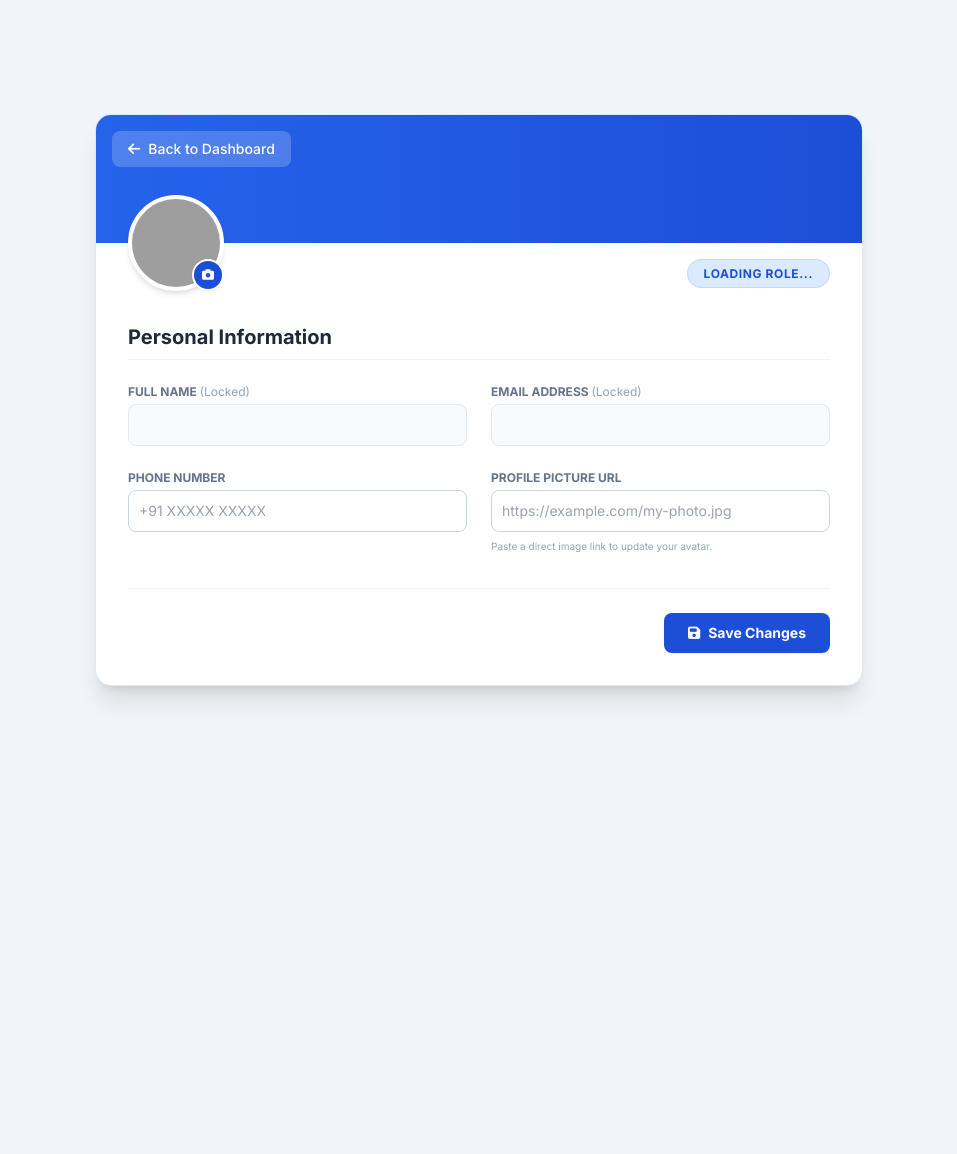
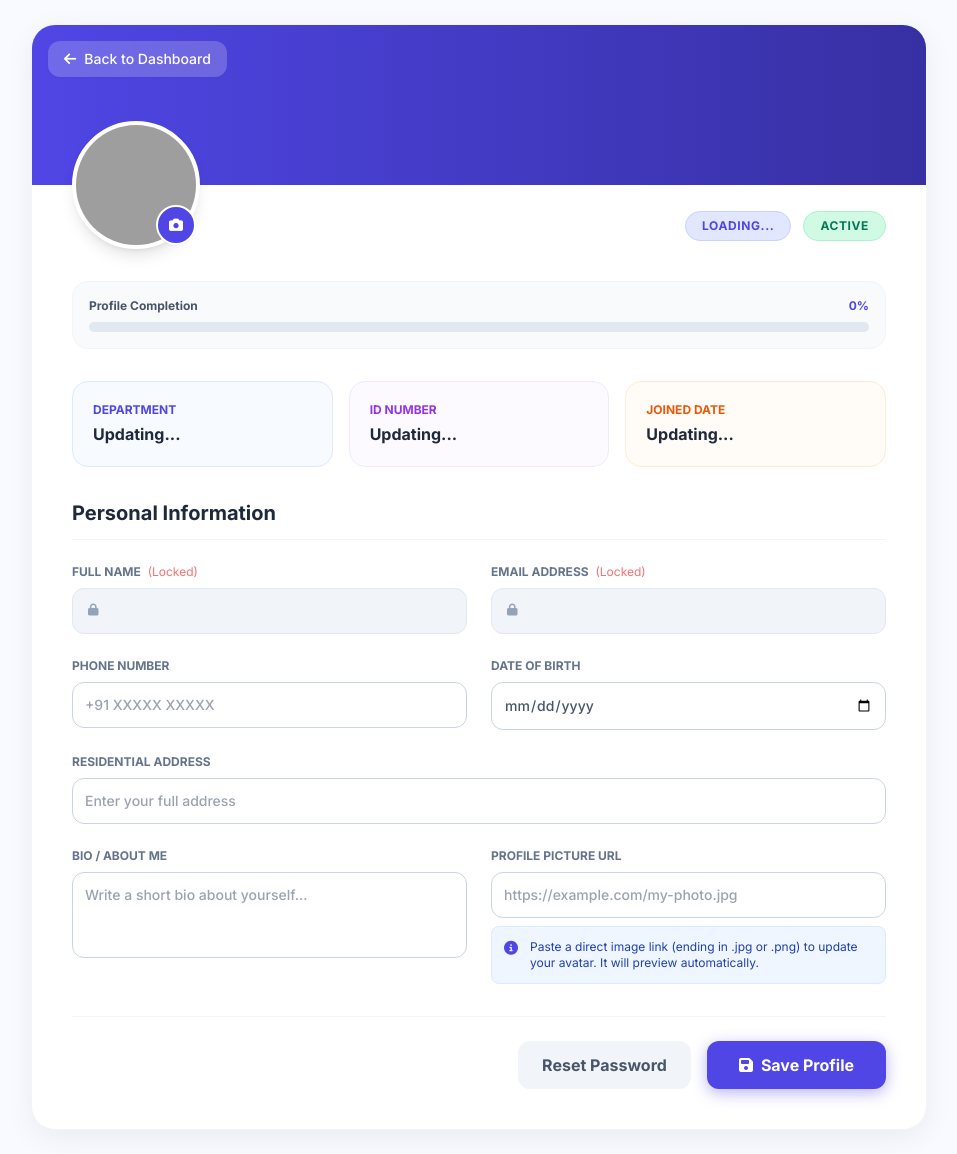
Before and after one commit to Madhavan-Vashishtha/ACET-Nexus, a Flask app: page /profile in a window 1280 px wide. Shown: the whole page, without its empty margins (161-1118 px from the left). Before the commit the page ends 701 px from the top, so only its background shows below. Run offline with Flask 3, Linux system fonts and the light colour scheme; some libraries are stand-ins or nearby versions; grey boxes are pictures that could not be loaded.

Commit message:
Integrated premium profile page with Firebase, dynamic role data, and completion progress bar

```diff
--- a/static/js/profile.js
+++ b/static/js/profile.js
@@ -11,13 +11,53 @@ document.addEventListener("DOMContentLoaded", () => {
     const profName = document.getElementById("profName");
     const profEmail = document.getElementById("profEmail");
     const profPhone = document.getElementById("profPhone");
+    const profDob = document.getElementById("profDob");
+    const profAddress = document.getElementById("profAddress");
+    const profBio = document.getElementById("profBio");
     const profPicUrl = document.getElementById("profPicUrl");
+
     const profileAvatar = document.getElementById("profileAvatar");
     const roleBadge = document.getElementById("roleBadge");
+    const idLabel = document.getElementById("idLabel");
+    const profEnrollment = document.getElementById("profEnrollment");
+    const profDepartment = document.getElementById("profDepartment");
+    const profJoined = document.getElementById("profJoined");
+
+    const profileBar = document.getElementById("profileBar");
+    const profilePercent = document.getElementById("profilePercent");
+
     const btnSaveProfile = document.getElementById("btnSaveProfile");
     const btnBackToDashboard = document.getElementById("btnBackToDashboard");
 
-    // 1. Auth & Data Fetch
+    // Array of fields to calculate profile completion
+    const completionFields = [profName, profEmail, profPhone, profDob, profAddress, profBio, profPicUrl];
+
+    function updateCompletion() {
+        const total = completionFields.length;
+        let filled = 0;
+        completionFields.forEach(field => {
+            if (field.value && field.value.trim() !== "") filled++;
+        });
+        const percent = Math.round((filled / total) * 100);
+        profileBar.style.width = percent + "%";
+        profilePercent.textContent = percent + "%";
+
+        // Color changes based on completion
+        if (percent === 100) {
+            profileBar.className = "bg-gradient-to-r from-emerald-400 to-emerald-600 h-2.5 rounded-full transition-all duration-500 shadow-sm";
+            profilePercent.className = "font-black text-emerald-600";
+        } else {
+            profileBar.className = "bg-gradient-to-r from-brand to-indigo-400 h-2.5 rounded-full transition-all duration-500 shadow-sm";
+            profilePercent.className = "font-black text-brand";
+        }
+    }
+
+    // Attach listener to all inputs for real-time progress bar update
+    completionFields.forEach(field => {
+        field.addEventListener("input", updateCompletion);
+    });
+
+    // 1. Auth & Data Fetch from Firebase
     onAuthStateChanged(auth, async (user) => {
         if (user) {
             currentUserId = user.uid;
@@ -27,31 +67,53 @@ document.addEventListener("DOMContentLoaded", () => {
 
                 if(userDoc.exists()) {
                     const data = userDoc.data();
-                    currentUserRole = data.role;
+                    currentUserRole = data.role || 'student';
 
-                    // Populate Data
+                    // Populate Base Fields
                     profName.value = data.name || "No Name Set";
                     profEmail.value = data.email || user.email;
-                    roleBadge.innerText = currentUserRole;
+                    if(data.phone) profPhone.value = data.phone;
+                    if(data.dob) profDob.value = data.dob;
+                    if(data.address) profAddress.value = data.address;
+                    if(data.bio) profBio.value = data.bio;
 
-                    // Set editable fields if they exist
-                    if(data.phone) profPhone.value = data.phone;
+                    // Avatar logic
                     if(data.profilePic) {
                         profPicUrl.value = data.profilePic;
                         profileAvatar.src = data.profilePic;
                     } else {
-                        // Fallback avatar based on name
-                        profileAvatar.src = `https://ui-avatars.com/api/?name=${data.name}&background=eff6ff&color=1d4ed8`;
+                        profileAvatar.src = `https://ui-avatars.com/api/?name=${data.name || 'User'}&background=eff6ff&color=4f46e5`;
                     }
 
-                    // Dynamically set background color of badge based on role
-                    if(currentUserRole === 'admin') roleBadge.className = "bg-purple-100 text-purple-700 px-4 py-1.5 rounded-full text-xs font-bold uppercase tracking-wider border border-purple-200";
-                    if(currentUserRole === 'teacher') roleBadge.className = "bg-orange-100 text-orange-700 px-4 py-1.5 rounded-full text-xs font-bold uppercase tracking-wider border border-orange-200";
+                    // Dynamic Role UI changes
+                    roleBadge.innerText = currentUserRole;
+                    profJoined.innerText = data.joinedDate || new Date().toLocaleDateString('en-US', { month: 'short', year: 'numeric' });
+
+                    if (currentUserRole === 'admin') {
+                        roleBadge.className = "bg-purple-100 text-purple-700 px-4 py-1.5 rounded-full text-xs font-bold uppercase tracking-wider border border-purple-200";
+                        idLabel.innerText = "Admin ID";
+                        profEnrollment.innerText = data.adminId || "ADM-001";
+                        profDepartment.innerText = "Management";
+                    }
+                    else if (currentUserRole === 'teacher') {
+                        roleBadge.className = "bg-orange-100 text-orange-700 px-4 py-1.5 rounded-full text-xs font-bold uppercase tracking-wider border border-orange-200";
+                        idLabel.innerText = "Employee ID";
+                        profEnrollment.innerText = data.empId || "EMP-" + Math.floor(1000 + Math.random() * 9000);
+                        profDepartment.innerText = data.department || "Computer Science";
+                    }
+                    else {
+                        roleBadge.className = "bg-indigo-100 text-brand px-4 py-1.5 rounded-full text-xs font-bold uppercase tracking-wider border border-indigo-200";
+                        idLabel.innerText = "Enrollment No";
+                        profEnrollment.innerText = data.enrollment || "STU-" + Math.floor(10000 + Math.random() * 90000);
+                        profDepartment.innerText = data.section || "BCA Final Year";
+                    }
+
+                    // Run completion check after data loads
+                    updateCompletion();
 
                 }
             } catch (error) {
                 console.error("Error fetching profile: ", error);
-                alert("Failed to load profile data.");
             }
         } else {
             window.location.href = "/login";
@@ -64,15 +126,12 @@ document.addEventListener("DOMContentLoaded", () => {
         if(newUrl) {
             profileAvatar.src = newUrl;
         } else {
-            profileAvatar.src = `https://ui-avatars.com/api/?name=${profName.value}&background=eff6ff&color=1d4ed8`;
+            profileAvatar.src = `https://ui-avatars.com/api/?name=${profName.value}&background=eff6ff&color=4f46e5`;
         }
     });
 
-    // 3. Save Profile Updates
+    // 3. Save Profile Updates to Firebase
     btnSaveProfile.addEventListener("click", async () => {
-        const newPhone = profPhone.value.trim();
-        const newPicUrl = profPicUrl.value.trim();
-
         // Basic UI loading state
         const originalText = btnSaveProfile.innerHTML;
         btnSaveProfile.innerHTML = `<i class="fa-solid fa-spinner fa-spin"></i> Saving...`;
@@ -82,16 +141,26 @@ document.addEventListener("DOMContentLoaded", () => {
             const userRef = doc(db, "users", currentUserId);
 
             await updateDoc(userRef, {
-                phone: newPhone,
-                profilePic: newPicUrl
+                phone: profPhone.value.trim(),
+                dob: profDob.value,
+                address: profAddress.value.trim(),
+                bio: profBio.value.trim(),
+                profilePic: profPicUrl.value.trim()
             });
 
-            alert("Profile updated successfully!");
+            // Green success effect on button
+            btnSaveProfile.className = "bg-emerald-500 text-white px-8 py-3 rounded-xl font-bold shadow-[0_4px_15px_rgba(16,185,129,0.4)] transition flex items-center justify-center gap-2 text-sm md:text-base w-full md:w-auto";
+            btnSaveProfile.innerHTML = `<i class="fa-solid fa-check"></i> Saved Successfully`;
+
+            setTimeout(() => {
+                btnSaveProfile.className = "bg-brand text-white px-8 py-3 rounded-xl font-bold shadow-[0_4px_15px_rgba(79,70,229,0.4)] hover:bg-indigo-700 transition flex items-center justify-center gap-2 text-sm md:text-base w-full md:w-auto";
+                btnSaveProfile.innerHTML = originalText;
+                btnSaveProfile.disabled = false;
+            }, 2000);
+
         } catch (error) {
             console.error(error);
-            alert("Error updating profile.");
-        } finally {
-            // Restore button
+            alert("Error updating profile. Please try again.");
             btnSaveProfile.innerHTML = originalText;
             btnSaveProfile.disabled = false;
         }
@@ -99,16 +168,10 @@ document.addEventListener("DOMContentLoaded", () => {
 
     // 4. Back to Dashboard Router
     btnBackToDashboard.addEventListener("click", () => {
-        if (!currentUserRole) return;
+        if (!currentUserRole) return window.location.href = "/";
 
-        if (currentUserRole === 'admin') {
-            window.location.href = "/admin-dashboard"; // Ensure these match your Flask routes
-        } else if (currentUserRole === 'teacher') {
-            window.location.href = "/teacher-dashboard";
-        } else if (currentUserRole === 'student') {
-            window.location.href = "/student-dashboard";
-        } else {
-            window.location.href = "/dashboard";
-        }
+        if (currentUserRole === 'admin') window.location.href = "/admin-dashboard";
+        else if (currentUserRole === 'teacher') window.location.href = "/teacher-dashboard";
+        else window.location.href = "/student-dashboard";
     });
 });
--- a/templates/profile.html
+++ b/templates/profile.html
@@ -9,73 +9,134 @@
     <link rel="stylesheet" href="https://cdnjs.cloudflare.com/ajax/libs/font-awesome/6.4.0/css/all.min.css">
     <script>
         tailwind.config = {
-            theme: { extend: { fontFamily: { sans: ['Inter', 'sans-serif'] }, colors: { brand: '#1d4ed8' } } }
+            theme: { extend: { fontFamily: { sans: ['Inter', 'sans-serif'] }, colors: { brand: '#4f46e5', darkBg: '#0b132b' } } }
         }
     </script>
     <style>
-        body { background-color: #f1f5f9; }
+        body { background-color: #f8faff; }
+        .locked-field { background-color: #f1f5f9; color: #94a3b8; cursor: not-allowed; }
+        /* Custom Scrollbar */
+        ::-webkit-scrollbar { width: 6px; }
+        ::-webkit-scrollbar-track { background: transparent; }
+        ::-webkit-scrollbar-thumb { background: #cbd5e1; border-radius: 10px; }
     </style>
 </head>
-<body class="flex items-center justify-center min-h-screen p-6 text-slate-800 text-sm">
+<body class="flex items-start md:items-center justify-center min-h-screen p-4 md:p-6 text-slate-800 text-sm">
 
-    <div class="bg-white w-full max-w-3xl rounded-2xl shadow-xl overflow-hidden border border-slate-200">
+    <div class="bg-white w-full max-w-4xl rounded-3xl shadow-[0_8px_30px_rgba(0,0,0,0.06)] overflow-hidden border border-slate-100">
 
-        <div class="bg-gradient-to-r from-blue-600 to-brand h-32 relative">
-            <button id="btnBackToDashboard" class="absolute top-4 left-4 bg-white/20 hover:bg-white/30 text-white px-4 py-2 rounded-lg backdrop-blur-sm font-medium transition flex items-center gap-2">
+        <div class="bg-gradient-to-r from-brand to-indigo-800 h-32 md:h-40 relative">
+            <button id="btnBackToDashboard" class="absolute top-4 left-4 bg-white/20 hover:bg-white/30 text-white px-4 py-2 rounded-xl backdrop-blur-md font-medium transition flex items-center gap-2 text-xs md:text-sm shadow-sm">
                 <i class="fa-solid fa-arrow-left"></i> Back to Dashboard
             </button>
         </div>
 
-        <div class="px-8 pb-8 relative">
+        <div class="px-6 md:px-10 pb-10 relative">
 
-            <div class="flex justify-between items-end -mt-12 mb-8">
+            <div class="flex flex-col md:flex-row md:justify-between items-center md:items-end -mt-12 md:-mt-16 mb-8 gap-4 text-center md:text-left">
                 <div class="relative">
-                    <img id="profileAvatar" src="https://ui-avatars.com/api/?name=User&background=eff6ff&color=1d4ed8" alt="Profile" class="w-24 h-24 rounded-full border-4 border-white shadow-md bg-white object-cover">
-                    <div class="absolute bottom-0 right-0 bg-brand text-white w-8 h-8 rounded-full flex items-center justify-center border-2 border-white shadow-sm cursor-pointer hover:scale-105 transition">
-                        <i class="fa-solid fa-camera text-xs"></i>
+                    <img id="profileAvatar" src="https://ui-avatars.com/api/?name=User&background=eff6ff&color=4f46e5" alt="Profile" class="w-24 h-24 md:w-32 md:h-32 rounded-full border-4 border-white shadow-lg bg-white object-cover">
+                    <div class="absolute bottom-1 right-1 bg-brand text-white w-8 h-8 md:w-10 md:h-10 rounded-full flex items-center justify-center border-2 border-white shadow-sm cursor-pointer hover:scale-105 transition">
+                        <i class="fa-solid fa-camera text-xs md:text-sm"></i>
                     </div>
                 </div>
-                <div class="mb-2">
-                    <span id="roleBadge" class="bg-blue-100 text-brand px-4 py-1.5 rounded-full text-xs font-bold uppercase tracking-wider border border-blue-200">Loading Role...</span>
+                <div class="flex flex-wrap justify-center md:justify-end gap-2 md:gap-3 items-center mb-2">
+                    <span id="roleBadge" class="bg-indigo-100 text-brand px-4 py-1.5 rounded-full text-xs font-bold uppercase tracking-wider border border-indigo-200">Loading...</span>
+                    <span id="statusBadge" class="bg-emerald-100 text-emerald-700 px-4 py-1.5 rounded-full text-xs font-bold uppercase tracking-wider border border-emerald-200">Active</span>
                 </div>
             </div>
 
-            <h2 class="text-xl font-bold text-slate-800 mb-6 border-b border-slate-100 pb-2">Personal Information</h2>
+            <div class="mb-8 bg-slate-50 p-4 rounded-2xl border border-slate-100">
+                <div class="flex justify-between text-xs mb-2">
+                    <span class="font-bold text-slate-600">Profile Completion</span>
+                    <span id="profilePercent" class="font-black text-brand">0%</span>
+                </div>
+                <div class="w-full bg-slate-200 h-2.5 rounded-full overflow-hidden">
+                    <div id="profileBar" class="bg-gradient-to-r from-brand to-indigo-400 h-2.5 rounded-full transition-all duration-500 shadow-sm" style="width: 0%"></div>
+                </div>
+            </div>
 
-            <div class="grid grid-cols-2 gap-6 mb-6">
+            <div class="grid grid-cols-2 md:grid-cols-3 gap-4 mb-8">
+                <div class="bg-blue-50/50 border border-blue-100 rounded-2xl p-4 md:p-5">
+                    <p class="text-[10px] md:text-xs uppercase font-bold text-brand mb-1">Department</p>
+                    <p id="profDepartment" class="font-black text-slate-800 text-sm md:text-base">Updating...</p>
+                </div>
+                <div class="bg-purple-50/50 border border-purple-100 rounded-2xl p-4 md:p-5">
+                    <p id="idLabel" class="text-[10px] md:text-xs uppercase font-bold text-purple-600 mb-1">ID Number</p>
+                    <p id="profEnrollment" class="font-black text-slate-800 text-sm md:text-base">Updating...</p>
+                </div>
+                <div class="col-span-2 md:col-span-1 bg-orange-50/50 border border-orange-100 rounded-2xl p-4 md:p-5">
+                    <p class="text-[10px] md:text-xs uppercase font-bold text-orange-600 mb-1">Joined Date</p>
+                    <p id="profJoined" class="font-black text-slate-800 text-sm md:text-base">Updating...</p>
+                </div>
+            </div>
+
+            <h2 class="text-xl font-black text-slate-800 mb-6 border-b border-slate-100 pb-3">Personal Information</h2>
+
+            <div class="grid grid-cols-1 md:grid-cols-2 gap-6 mb-6">
                 <div>
-                    <label class="text-xs font-bold text-slate-500 uppercase mb-1 block">Full Name <span class="text-slate-400 font-normal capitalize">(Locked)</span></label>
-                    <input type="text" id="profName" disabled class="w-full bg-slate-50 border border-slate-200 p-2.5 rounded-lg text-slate-500 font-medium cursor-not-allowed">
+                    <label class="text-xs font-bold text-slate-500 uppercase mb-2 block">Full Name <span class="text-red-400 font-normal normal-case ml-1">(Locked)</span></label>
+                    <div class="relative">
+                        <i class="fa-solid fa-lock absolute left-4 top-3.5 text-slate-400 text-xs"></i>
+                        <input type="text" id="profName" disabled class="locked-field w-full border border-slate-200 py-3 pl-10 pr-4 rounded-xl font-medium">
+                    </div>
                 </div>
 
                 <div>
-                    <label class="text-xs font-bold text-slate-500 uppercase mb-1 block">Email Address <span class="text-slate-400 font-normal capitalize">(Locked)</span></label>
-                    <input type="email" id="profEmail" disabled class="w-full bg-slate-50 border border-slate-200 p-2.5 rounded-lg text-slate-500 font-medium cursor-not-allowed">
+                    <label class="text-xs font-bold text-slate-500 uppercase mb-2 block">Email Address <span class="text-red-400 font-normal normal-case ml-1">(Locked)</span></label>
+                    <div class="relative">
+                        <i class="fa-solid fa-lock absolute left-4 top-3.5 text-slate-400 text-xs"></i>
+                        <input type="email" id="profEmail" disabled class="locked-field w-full border border-slate-200 py-3 pl-10 pr-4 rounded-xl font-medium">
+                    </div>
                 </div>
             </div>
 
-            <div class="grid grid-cols-2 gap-6 mb-8">
+            <div class="grid grid-cols-1 md:grid-cols-2 gap-6 mb-6">
                 <div>
-                    <label class="text-xs font-bold text-slate-500 uppercase mb-1 block">Phone Number</label>
-                    <input type="text" id="profPhone" placeholder="+91 XXXXX XXXXX" class="w-full bg-white border border-slate-300 p-2.5 rounded-lg outline-none focus:ring-2 focus:ring-brand transition">
+                    <label class="text-xs font-bold text-slate-500 uppercase mb-2 block">Phone Number</label>
+                    <input type="text" id="profPhone" placeholder="+91 XXXXX XXXXX" class="w-full bg-white border border-slate-300 p-3 rounded-xl outline-none focus:ring-2 focus:ring-brand focus:border-brand transition font-medium">
                 </div>
 
                 <div>
-                    <label class="text-xs font-bold text-slate-500 uppercase mb-1 block">Profile Picture URL</label>
-                    <input type="text" id="profPicUrl" placeholder="https://example.com/my-photo.jpg" class="w-full bg-white border border-slate-300 p-2.5 rounded-lg outline-none focus:ring-2 focus:ring-brand transition">
-                    <p class="text-[10px] text-slate-400 mt-1">Paste a direct image link to update your avatar.</p>
+                    <label class="text-xs font-bold text-slate-500 uppercase mb-2 block">Date of Birth</label>
+                    <input type="date" id="profDob" class="w-full bg-white border border-slate-300 p-3 rounded-xl outline-none focus:ring-2 focus:ring-brand focus:border-brand transition font-medium text-slate-600">
                 </div>
             </div>
 
-            <div class="flex justify-end gap-4 border-t border-slate-100 pt-6">
-                <button id="btnSaveProfile" class="bg-brand text-white px-6 py-2.5 rounded-lg font-bold shadow-sm hover:bg-blue-800 transition flex items-center gap-2">
-                    <i class="fa-solid fa-floppy-disk"></i> Save Changes
+            <div class="grid grid-cols-1 gap-6 mb-6">
+                <div>
+                    <label class="text-xs font-bold text-slate-500 uppercase mb-2 block">Residential Address</label>
+                    <input type="text" id="profAddress" placeholder="Enter your full address" class="w-full bg-white border border-slate-300 p-3 rounded-xl outline-none focus:ring-2 focus:ring-brand focus:border-brand transition font-medium">
+                </div>
+            </div>
+
+            <div class="grid grid-cols-1 md:grid-cols-2 gap-6 mb-8">
+                <div>
+                    <label class="text-xs font-bold text-slate-500 uppercase mb-2 block">Bio / About Me</label>
+                    <textarea id="profBio" rows="3" placeholder="Write a short bio about yourself..." class="w-full bg-white border border-slate-300 p-3 rounded-xl outline-none focus:ring-2 focus:ring-brand focus:border-brand transition resize-none font-medium"></textarea>
+                </div>
+                <div>
+                    <label class="text-xs font-bold text-slate-500 uppercase mb-2 block">Profile Picture URL</label>
+                    <input type="text" id="profPicUrl" placeholder="https://example.com/my-photo.jpg" class="w-full bg-white border border-slate-300 p-3 rounded-xl outline-none focus:ring-2 focus:ring-brand focus:border-brand transition font-medium mb-2">
+                    <div class="bg-blue-50 border border-blue-100 p-3 rounded-lg flex gap-3 items-start">
+                        <i class="fa-solid fa-circle-info text-brand mt-0.5"></i>
+                        <p class="text-xs text-blue-800">Paste a direct image link (ending in .jpg or .png) to update your avatar. It will preview automatically.</p>
+                    </div>
+                </div>
+            </div>
+
+            <div class="flex flex-col-reverse md:flex-row justify-end gap-3 md:gap-4 border-t border-slate-100 pt-6">
+                <button id="changePassBtn" class="bg-slate-100 text-slate-600 px-6 py-3 rounded-xl font-bold hover:bg-slate-200 transition text-sm md:text-base w-full md:w-auto">
+                    Reset Password
+                </button>
+                <button id="btnSaveProfile" class="bg-brand text-white px-8 py-3 rounded-xl font-bold shadow-[0_4px_15px_rgba(79,70,229,0.4)] hover:bg-indigo-700 transition flex items-center justify-center gap-2 text-sm md:text-base w-full md:w-auto">
+                    <i class="fa-solid fa-floppy-disk"></i> Save Profile
                 </button>
             </div>
 
         </div>
     </div>
 
-    <script type="module" src="/static/js/profile.js"></script>
+    <script type="module" src="{{ url_for('static', filename='js/profile.js') }}"></script>
 </body>
 </html>
```
